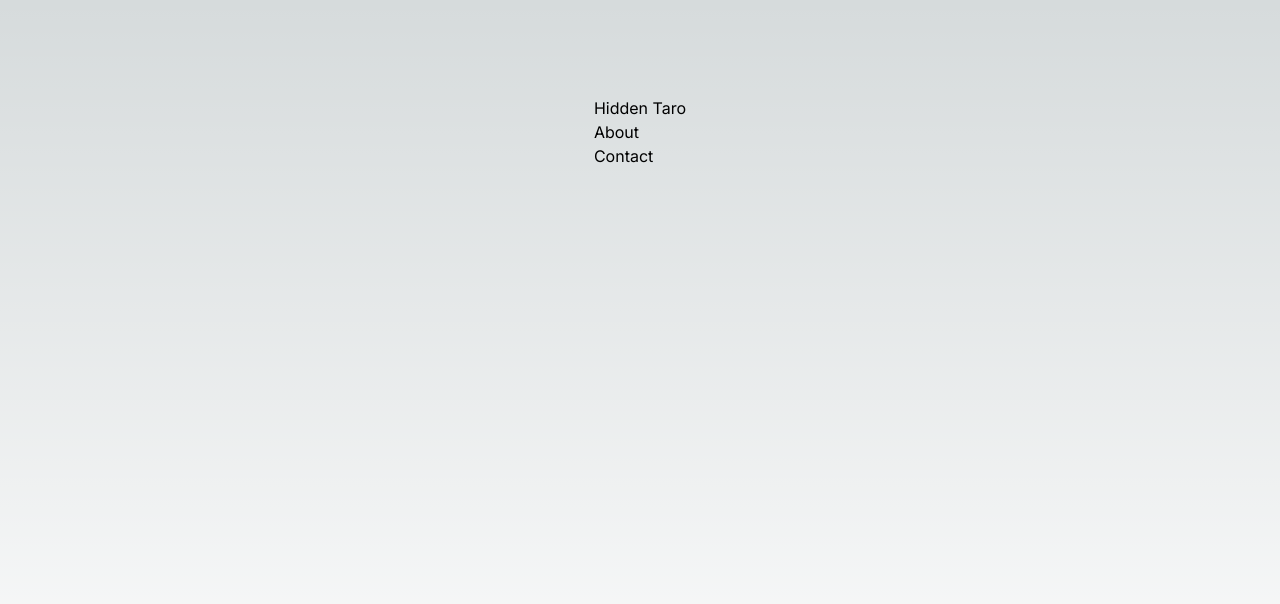
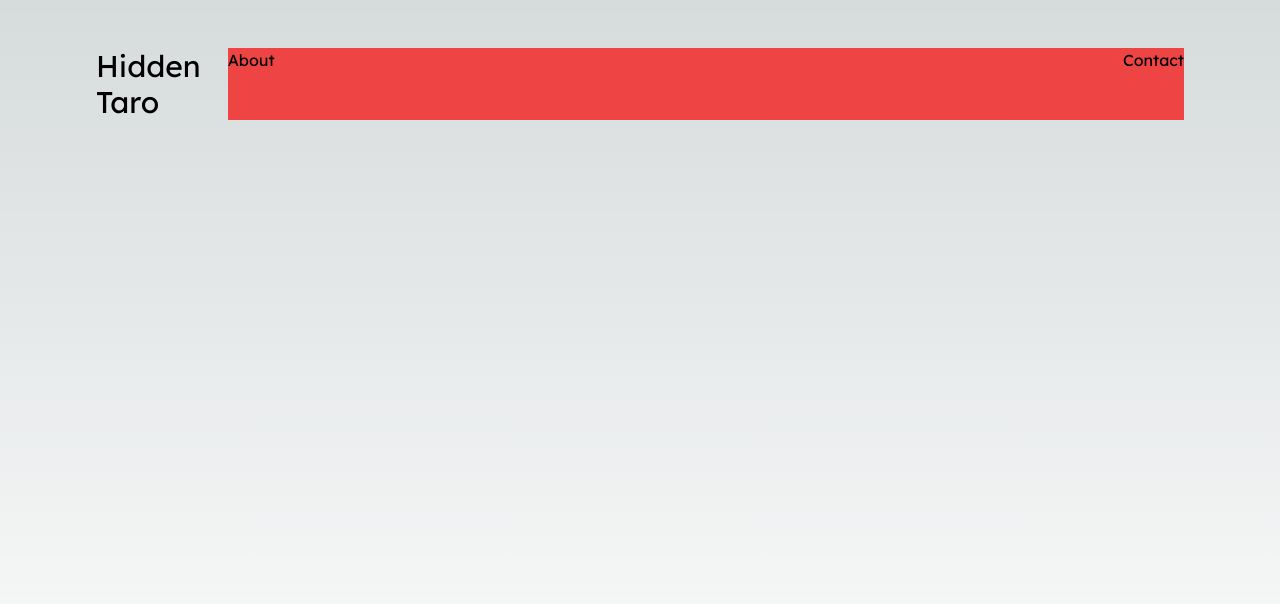
Before and after one commit to antonylong/hidden-taro-frontend, a Next.js app in the folder hidden-taro-frontend/: page / in a window 1280 px wide. Shown: the top 604 px of the page. Built offline with nearby package versions, Linux system fonts and the light colour scheme.

Commit message:
understanding tailwind

```diff
--- a/hidden-taro-frontend/src/app/layout.tsx
+++ b/hidden-taro-frontend/src/app/layout.tsx
@@ -1,8 +1,9 @@
 import type { Metadata } from "next";
-import { Inter } from "next/font/google";
+import { Inter, Lexend } from "next/font/google";
 import "./globals.css";
 
 const inter = Inter({ subsets: ["latin"] });
+const lexend = Lexend({ subsets: ["latin"] });
 
 export const metadata: Metadata = {
   title: "Hidden Taro",
@@ -16,7 +17,7 @@ export default function RootLayout({
 }>) {
   return (
     <html lang="en">
-      <body className={inter.className}>{children}</body>
+      <body className={lexend.className}>{children}</body>
     </html>
   );
 }
--- a/hidden-taro-frontend/src/app/page.tsx
+++ b/hidden-taro-frontend/src/app/page.tsx
@@ -2,16 +2,14 @@ import Image from "next/image";
 
 export default function Home() {
   return (
-    <main className="flex min-h-screen flex-col items-center justify-between p-24">
-      <header>
-        <h1>
-        Hidden Taro
-        </h1>
-        <div>
+    <main className="flex min-h-screen flex-col justify-between px-24 pt-12 w-full">
+      <header className="flex justify-between">
+        <h1 className="text-3xl">Hidden Taro</h1>
+        <div className="flex w-svw justify-between bg-red-500">
           <p>About</p>
           <p>Contact</p>
         </div>
-        </header>
+      </header>
     </main>
   );
 }
```
Also changed, not shown: hidden-taro-frontend/.eslintrc.json, 1 other file (tests, documents, lock files or other folders).
